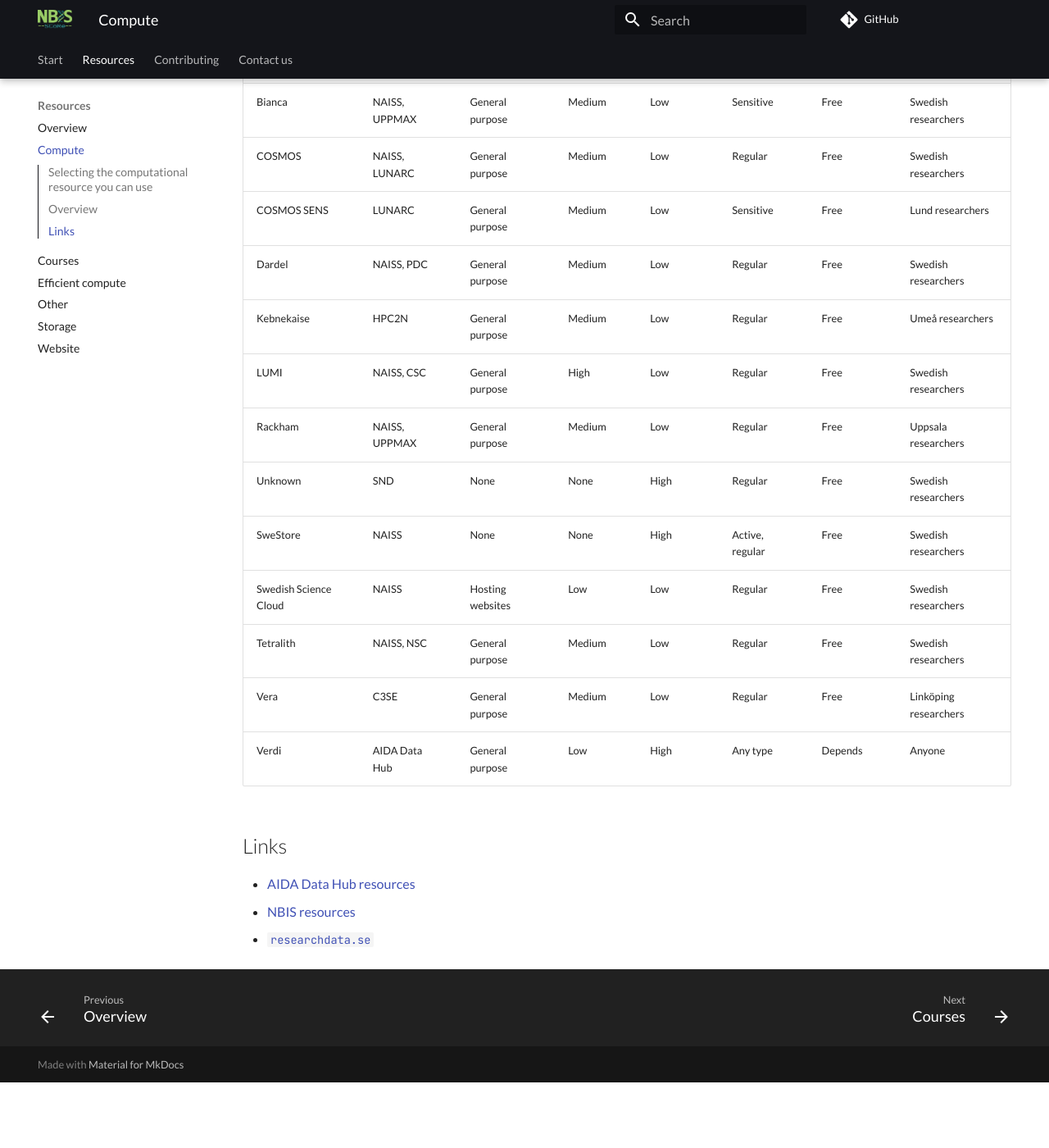
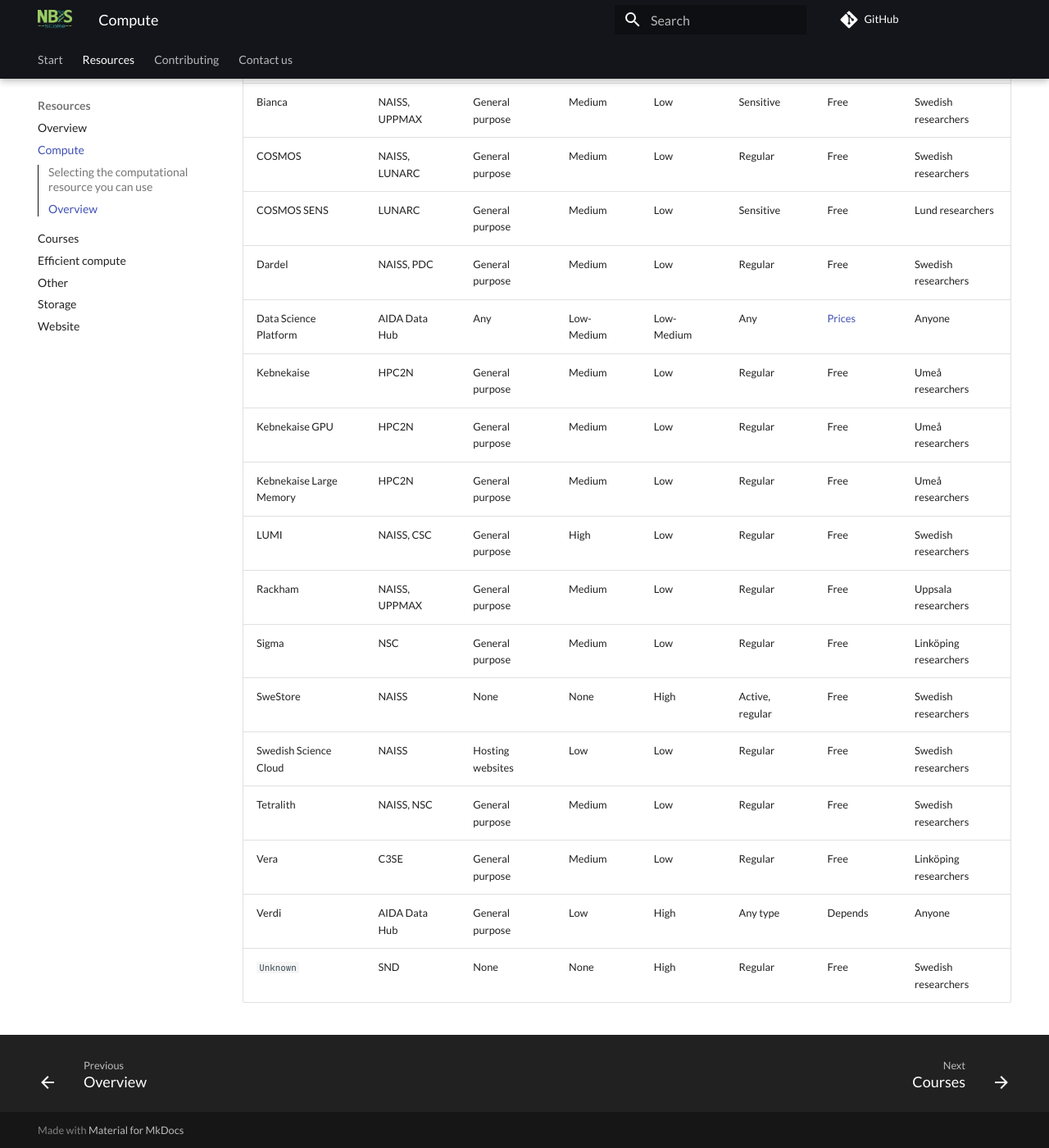
Before and after one commit to NBISweden/SCoRe_user_doc, an MkDocs documentation site: the page built from docs/compute.md, in a window 1280 px wide and 1400 px high, scrolled down 1057 px. Shown: the whole window at 82% size. Built offline with MkDocs 1.6.1 and Material for MkDocs 9.7.7, drawn with Linux system fonts in a browser that asks for light colours; comment, search, counter and statistics services are not loaded; before the commit the page ends 2377 px from its top, so only the background shows below that.

Commit message:
Expand, fix #3

```diff
--- a/docs/compute.md
+++ b/docs/compute.md
@@ -54,28 +54,25 @@
 
 <!-- markdownlint-disable MD013 --><!-- Tables cannot be split up over lines, hence will break 80 characters per line -->
 
-HPC cluster           | Center(s)              | Compute type    | Compute | Storage |Type of data        | Costs for user | Accessible for
-----------------------|------------------------|-----------------|---------|---------|--------------------|----------------|------
-Alvis                 | NAISS, C3SE            | AI              | Medium  | Low     | Regular            | Free           | Swedish researchers
-Bianca                | NAISS, UPPMAX          | General purpose | Medium  | Low     | Sensitive          | Free           | Swedish researchers
-COSMOS                | NAISS, LUNARC          | General purpose | Medium  | Low     | Regular            | Free           | Swedish researchers
-COSMOS SENS           | LUNARC                 | General purpose | Medium  | Low     | Sensitive          | Free           | Lund researchers
-Dardel                | NAISS, PDC             | General purpose | Medium  | Low     | Regular            | Free           | Swedish researchers
-Kebnekaise            | HPC2N                  | General purpose | Medium  | Low     | Regular            | Free           | Umeå researchers
-LUMI                  | NAISS, CSC             | General purpose | High    | Low     | Regular            | Free           | Swedish researchers
-Rackham               | NAISS, UPPMAX          | General purpose | Medium  | Low     | Regular            | Free           | Uppsala researchers
-Unknown               | SND                    | None            | None    | High    | Regular            | Free           | Swedish researchers
-SweStore              | NAISS                  | None            | None    | High    | Active, regular    | Free           | Swedish researchers
-Swedish Science Cloud | NAISS                  | Hosting websites| Low     | Low     | Regular            | Free           | Swedish researchers
-Tetralith             | NAISS, NSC             | General purpose | Medium  | Low     | Regular            | Free           | Swedish researchers
-Vera                  | C3SE                   | General purpose | Medium  | Low     | Regular            | Free           | Linköping researchers
-Verdi                 | AIDA Data Hub          | General purpose | Low     | High    | Any type           | Depends        | Anyone
+HPC cluster            | Center(s)              | Compute type    | Compute   | Storage  |Type of data        | Costs for user                                                | Accessible for
+-----------------------|------------------------|-----------------|-----------|----------|--------------------|---------------------------------------------------------------|----------------------
+Alvis                  | NAISS, C3SE            | AI              | Medium    | Low      | Regular            | Free                                                          | Swedish researchers
+Bianca                 | NAISS, UPPMAX          | General purpose | Medium    | Low      | Sensitive          | Free                                                          | Swedish researchers
+COSMOS                 | NAISS, LUNARC          | General purpose | Medium    | Low      | Regular            | Free                                                          | Swedish researchers
+COSMOS SENS            | LUNARC                 | General purpose | Medium    | Low      | Sensitive          | Free                                                          | Lund researchers
+Dardel                 | NAISS, PDC             | General purpose | Medium    | Low      | Regular            | Free                                                          | Swedish researchers
+Data Science Platform  | AIDA Data Hub          | Any             | Low-Medium|Low-Medium|Any                 | [Prices](https://datahub.aida.scilifelab.se/services/#prices) | Anyone
+Kebnekaise             | HPC2N                  | General purpose | Medium    | Low      | Regular            | Free                                                          | Umeå researchers
+Kebnekaise GPU         | HPC2N                  | General purpose | Medium    | Low      | Regular            | Free                                                          | Umeå researchers
+Kebnekaise Large Memory| HPC2N                  | General purpose | Medium    | Low      | Regular            | Free                                                          | Umeå researchers
+LUMI                   | NAISS, CSC             | General purpose | High      | Low      | Regular            | Free                                                          | Swedish researchers
+Rackham                | NAISS, UPPMAX          | General purpose | Medium    | Low      | Regular            | Free                                                          | Uppsala researchers
+Sigma                  | NSC                    | General purpose | Medium    | Low      | Regular            | Free                                                          | Linköping researchers
+SweStore               | NAISS                  | None            | None      | High     | Active, regular    | Free                                                          | Swedish researchers
+Swedish Science Cloud  | NAISS                  | Hosting websites| Low       | Low      | Regular            | Free                                                          | Swedish researchers
+Tetralith              | NAISS, NSC             | General purpose | Medium    | Low      | Regular            | Free                                                          | Swedish researchers
+Vera                   | C3SE                   | General purpose | Medium    | Low      | Regular            | Free                                                          | Linköping researchers
+Verdi                  | AIDA Data Hub          | General purpose | Low       | High     | Any type           | Depends                                                       | Anyone
+`Unknown`              | SND                    | None            | None      | High     | Regular            | Free                                                          | Swedish researchers
 
 <!-- markdownlint-enable MD013 -->
-
-
-## Links
-
-- [AIDA Data Hub resources](https://nbisweden.github.io/aida-datahub-docs/)
-- [NBIS resources](https://nbis.se/services/computational-resources)
-- [`researchdata.se`](https://researchdata.se)
```
Also changed, not shown: docs/storage.md (+15 -18 lines).
